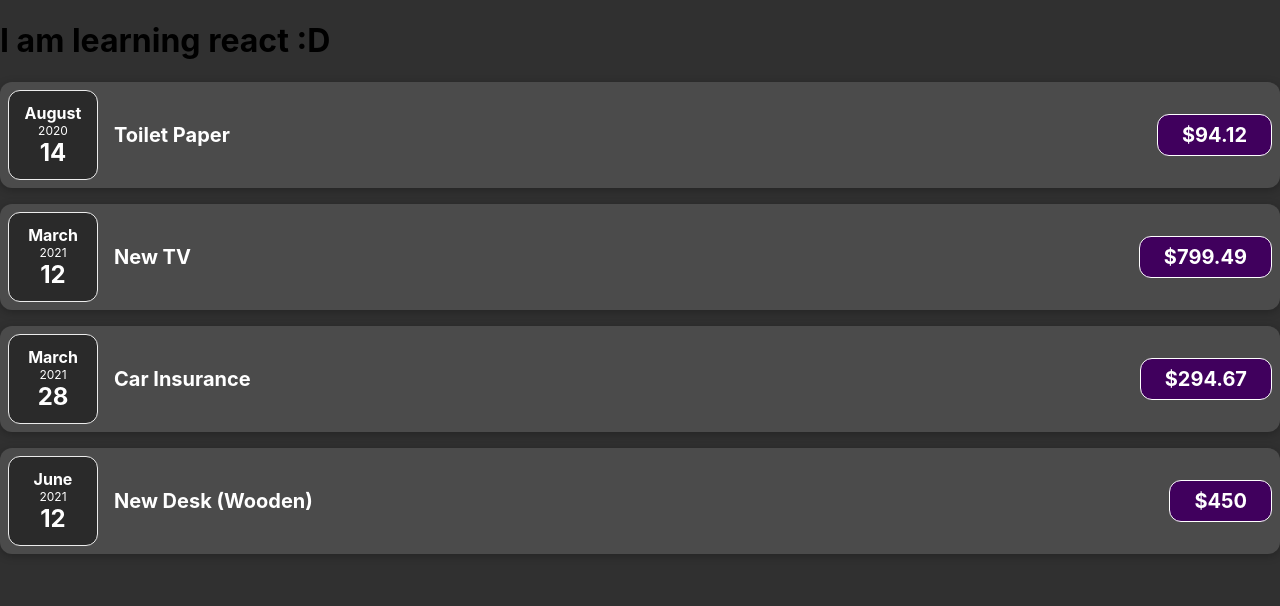
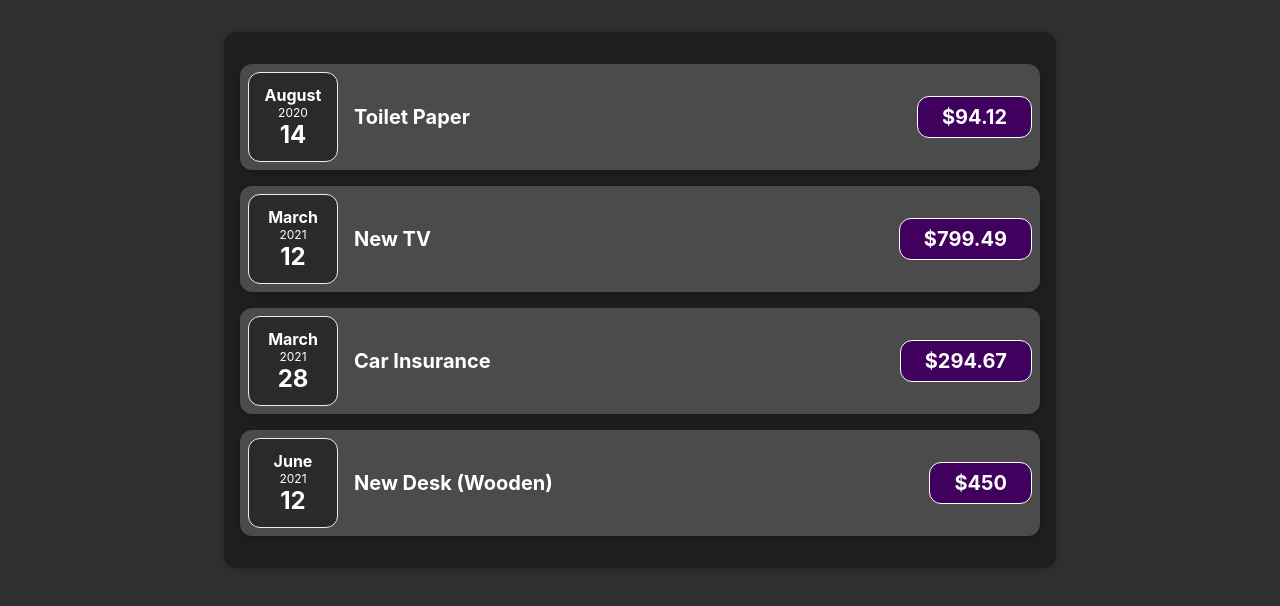
Before and after one commit to Praise25/Expense-Tracker, a React (Create React App) app: page / in a window 1280 px wide. Shown: the top 606 px of the page. Built offline with nearby package versions, Linux system fonts and the light colour scheme.

Commit message:
fixed expenses.css

```diff
--- a/src/App.js
+++ b/src/App.js
@@ -31,7 +31,6 @@
 
   return (
     <div>
-      <h1>I am learning react :D</h1>
       <Expenses expenseData={expenses}/>
     </div>
   );
--- a/src/components/Expenses.css
+++ b/src/components/Expenses.css
@@ -0,0 +1,9 @@
+.expenses {
+  padding: 1rem;
+  background-color: rgb(31, 31, 31);
+  margin: 2rem auto;
+  width: 50rem;
+  max-width: 95%;
+  border-radius: 12px;
+  box-shadow: 0 1px 8px rgba(0, 0, 0, 0.25);
+}
--- a/src/components/Expenses.jsx
+++ b/src/components/Expenses.jsx
@@ -1,8 +1,9 @@
 import ExpenseItem from "./ExpenseItem";
+import "./Expenses.css";
 
 function Expenses (props) {
   return(
-    <div>
+    <div className="expenses">
       <ExpenseItem expenseDetails={props.expenseData[0]}/>
       <ExpenseItem expenseDetails={props.expenseData[1]}/>
       <ExpenseItem expenseDetails={props.expenseData[2]}/>
```
